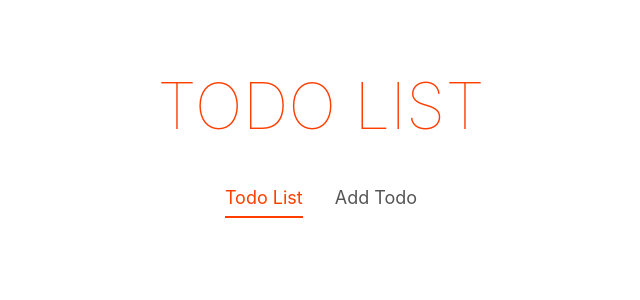
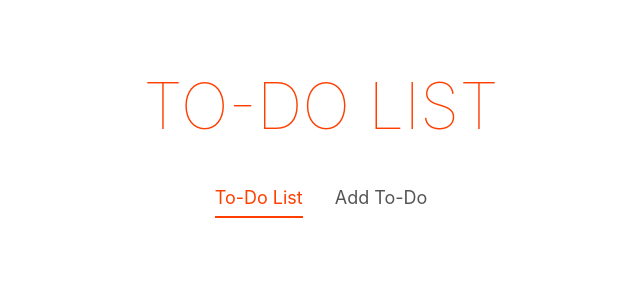
Before and after one commit to charliewhu/Svelte_TodoApp, a Svelte app: page / in a window 1280 px wide. Shown: the top 300 px of the page, without its empty margins (319-959 px from the left). Built offline with nearby package versions, Linux system fonts and the light colour scheme.

Commit message:
removed console logs and changed spelling of To-Do

```diff
--- a/src/App.svelte
+++ b/src/App.svelte
@@ -5,8 +5,8 @@
 	import TodoList from './components/TodoList.svelte';
 
 
-	let tabs = ['Todo List', 'Add Todo'];
-	let activeTab = 'Todo List';
+	let tabs = ['To-Do List', 'Add To-Do'];
+	let activeTab = 'To-Do List';
 
 	const tabChange = (e) => {
 		// sets tab as activeTab when clicked on
@@ -14,7 +14,7 @@
 	}
 
 	const handleCreate = (e) => {
-		activeTab = 'Todo List';
+		activeTab = 'To-Do List';
 	}
 
 </script>
@@ -24,9 +24,9 @@
 <main>
 	<Header/>
 	<Tabs on:tabChange={tabChange} {activeTab} {tabs}/>
-	{#if activeTab === 'Todo List'}
+	{#if activeTab === 'To-Do List'}
 		<TodoList/>
-	{:else if activeTab === 'Add Todo'}
+	{:else if activeTab === 'Add To-Do'}
 		<TodoCreateForm on:create={handleCreate}/>
 	{/if}
 </main>
--- a/src/components/Header.svelte
+++ b/src/components/Header.svelte
@@ -1,6 +1,6 @@
 <header>
     <h1>
-        Todo List
+        To-Do List
     </h1>
 </header>
 
--- a/src/stores/TodoStore.js
+++ b/src/stores/TodoStore.js
@@ -51,8 +51,6 @@ export const deleteTodo = (id) => {
 
 
 export const updateTodo = (id, text, completed) => {
-	console.log(id);
-	console.log(completed);
 
 	let body = JSON.stringify({
 		'id': id,
```
